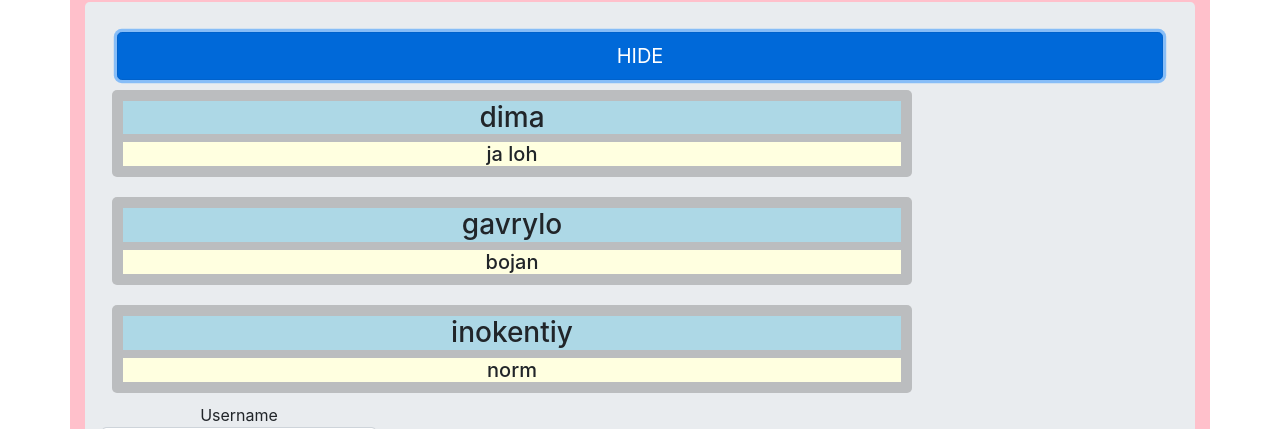
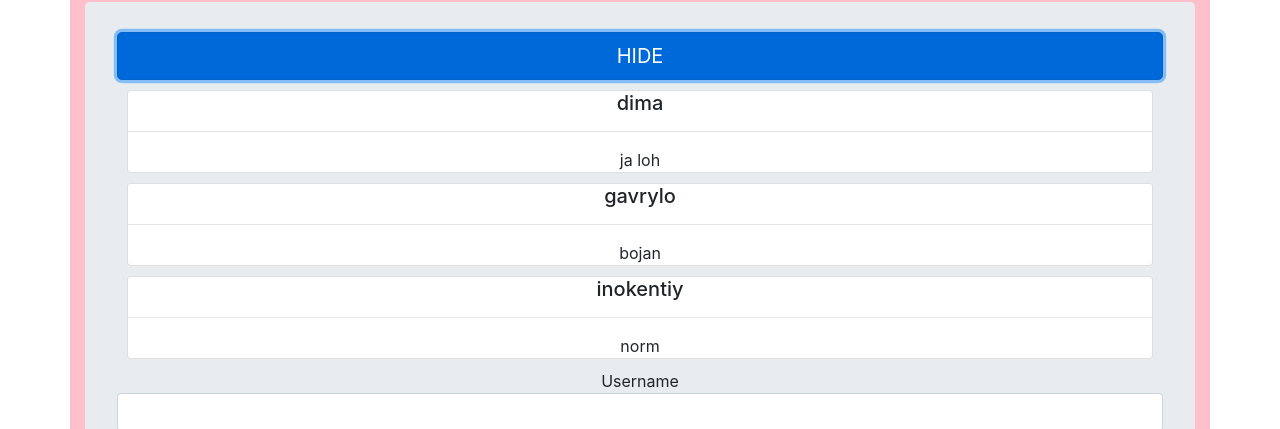
Before and after one commit to Vladi40kif/Test-Study_AngularFirstPRJ, an Angular app: page / in a window 1280 px wide. Both pictures are taken after a click on the button "SHOW". Shown: the part 371-800 px from the top of the page. Built offline with nearby package versions, Linux system fonts and the light colour scheme; what angular-progress-bar would draw is missing.

Commit message:
change struct of coment adding (added new mathods (show and add) )

```diff
--- /dev/null
+++ b/src/app/users-list/add-comment/add-comment.component.html
@@ -0,0 +1,11 @@
+<div class="row">
+	<div class = "col">
+		<div class = "newComment">
+			Username
+			<input type="text" class="form-control" aria-label="Large" aria-describedby="inputGroup-sizing-sm" [(ngModel)]="newUser" >
+			Comment
+			<input type="text" class="form-control" aria-label="Large" aria-describedby="inputGroup-sizing-sm" [(ngModel)]="newText" >
+			<button type="button" class="btn btn-primary btn-lg" (click) = "AddCommentButtonClick()" style="margin-left: 10px;">Add Comment</button>
+		</div>
+	</div>
+</div>
--- /dev/null
+++ b/src/app/users-list/add-comment/add-comment.component.ts
@@ -0,0 +1,26 @@
+import { Component, OnInit, EventEmitter, Output } from '@angular/core';
+import { Comment } from '../comment';
+
+@Component({
+  selector: 'app-add-comment',
+  templateUrl: './add-comment.component.html',
+  styleUrls: ['./add-comment.component.css'],
+  outputs: ["newCommentEvent"]
+})
+export class AddCommentComponent implements OnInit {
+
+	public newUser: string;
+	public newText: string;
+
+	newCommentEvent = new EventEmitter<Comment>();
+
+	AddCommentButtonClick(){
+		this.newCommentEvent.emit(new Comment(this.newUser, this.newText));
+	}
+
+
+  	constructor() { }
+
+  	ngOnInit() {}
+
+}
--- /dev/null
+++ b/src/app/users-list/comment.ts
@@ -0,0 +1,26 @@
+export class Comment{
+
+	private username: string;
+	private text: string;
+
+	constructor(un: string, text: string){
+		this.username = un;
+		this.text = text;
+	}
+
+	public GetUsername(): string {
+		return this.username;
+	}
+
+	public GetText(): string {
+		return this.text;
+	}
+
+	public SetUsername(str: string) {
+		this.username = str;
+	}
+
+	public SetText(str: string) {
+		this.text = str;
+	}
+}
--- /dev/null
+++ b/src/app/users-list/show-comment/show-comment.component.css
@@ -0,0 +1,3 @@
+.card{
+	margin: 10px;
+}
--- /dev/null
+++ b/src/app/users-list/show-comment/show-comment.component.html
@@ -0,0 +1,9 @@
+<div class="card">
+	<div class="row">
+		<div class = "col">
+			<h5 class="card-title">{{comment.GetUsername()}}</h5>
+			<hr/>
+			<p class="card-text">{{comment.GetText()}}</p>
+		</div>
+	</div>
+</div>
--- /dev/null
+++ b/src/app/users-list/show-comment/show-comment.component.ts
@@ -0,0 +1,19 @@
+import { Component, OnInit, Input } from '@angular/core';
+import { Comment } from '../comment';
+
+@Component({
+  selector: 'app-show-comment',
+  templateUrl: './show-comment.component.html',
+  styleUrls: ['./show-comment.component.css'],
+  inputs: ["comment"]
+})
+export class ShowCommentComponent implements OnInit {
+
+	public comment:Comment;
+
+
+  	constructor() { }
+
+  	ngOnInit() {}
+
+}
--- a/src/app/users-list/users-list.component.css
+++ b/src/app/users-list/users-list.component.css
@@ -2,22 +2,17 @@
 	padding-top: 30px;
     padding-bottom: 30px;
 }
-.comment{
-	width: 800px;
-	background-color: #84848473;
-	margin: 10px;
-	padding: 3px;
-	border-color:  yellow;
-	border-radius: 5px;
-}
-.username{
+.card{
 	margin-top: 8px;
 	margin-left: 8px;
 	margin-right: 8px;
 	background: lightblue;
 }
-.text{
-	margin-left: 8px;
-	margin-right: 8px;
-	background-color: lightyellow;
+.card-title{
+	border-radius: 5px;
+	border-color: white;
 }
+.card-text{
+	border-radius: 5px;
+	border-color: white;
+}
--- a/src/app/users-list/users-list.component.html
+++ b/src/app/users-list/users-list.component.html
@@ -6,29 +6,16 @@
 				<button type="button" class="btn btn-primary btn-lg btn-block"  (click) = "ShowCommentButtonClick()">{{GetButtonText()}}</button>
 			</div>
 		</div>
+
 		<div class="row">
 			<div class="col">
-
 				<div *ngIf="GetCommentFlagState();else nonShow">
 
-					<div class="row">
-						<div class="comment" *ngFor="let comment of Coments">
-              				<div class="username"><h3>{{comment.GetUsername()}}</h3></div>
-              				<div class="text"><h5>{{comment.GetText()}}</h5></div>
-						</div>
+					<app-show-comment *ngFor="let comment of Coments" [comment] = "comment"> </app-show-comment>
+					<app-add-comment (newCommentEvent) = "addComment($event)" > </app-add-comment>
+
 				</div>
 
-					<div class="row">
-						<div class = "newComment">
-							Username
-							<input type="text" class="form-control" aria-label="Large" aria-describedby="inputGroup-sizing-sm" [(ngModel)]="newUser" >
-							Comment
-							<input type="text" class="form-control" aria-label="Large" aria-describedby="inputGroup-sizing-sm" [(ngModel)]="newText" >
-							<button type="button" class="btn btn-primary btn-lg" (click) = "AddCommentButtonClick()" style="margin-left: 10px;">Add Comment</button>
-						</div>
-					</div>
-
-                </div>
 				<ng-template #nonShow>
 					<div>
 						<h4> ^^ PRESS BUTTON ^^ </h4>
--- a/src/app/users-list/users-list.component.ts
+++ b/src/app/users-list/users-list.component.ts
@@ -1,4 +1,6 @@
-import { Component, OnInit } from '@angular/core';
+import { Input, Component, OnInit, Output } from '@angular/core';
+import { Comment } from './comment';
+
 
 @Component({
   selector: 'app-users-list',
@@ -11,11 +13,8 @@ export class UsersListComponent implements OnInit {
 	private CommentFlag: boolean;
 	private CommentButtonText: string;
 
-	public newUser:string;
-	public newText:string;
-
-	AddCommentButtonClick(){
-		this.Coments.push(new Comment(this.newUser, this.newText) );
+	addComment(newComment:Comment){
+		this.Coments.push(newComment);
 	}
 
 	public GetCommentFlagState():boolean{
@@ -47,23 +46,3 @@ export class UsersListComponent implements OnInit {
 	}
 
 }
-
-
-class Comment{
-
-	private username: string;
-	private text: string;
-
-	constructor(un: string, text: string){
-		this.username = un;
-		this.text = text;
-	}
-
-	public GetUsername(): string {
-		return this.username;
-	}
-
-	public GetText(): string {
-		return this.text;
-	}
-}
```
Also changed, not shown: src/app/app.module.ts (+6 -2 lines), src/app/users-list/add-comment/add-comment.component.css (added). Lines whose indentation alone changed are shown as unchanged.
